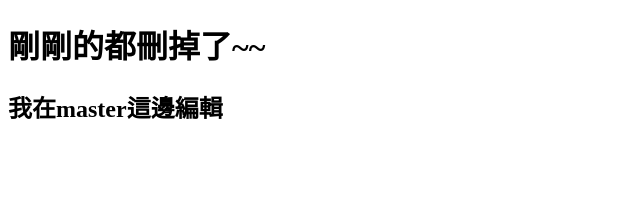
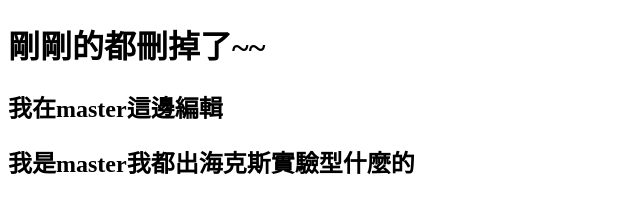
Before and after one commit to MiliosFumigos/sourcetreeTest, a plain HTML site: page index.html in a window 1280 px wide. Shown: the whole page, without its empty margins (0-640 px from the left). Drawn offline with Linux system fonts and the light colour scheme.

```diff
--- a/index.html
+++ b/index.html
@@ -9,5 +9,6 @@
     <h1>剛剛的都刪掉了~~</h1>
 
     <h2>我在master這邊編輯</h2>
+    <h2>我是master我都出海克斯實驗型什麼的</h2>
   </body>
 </html>
```
